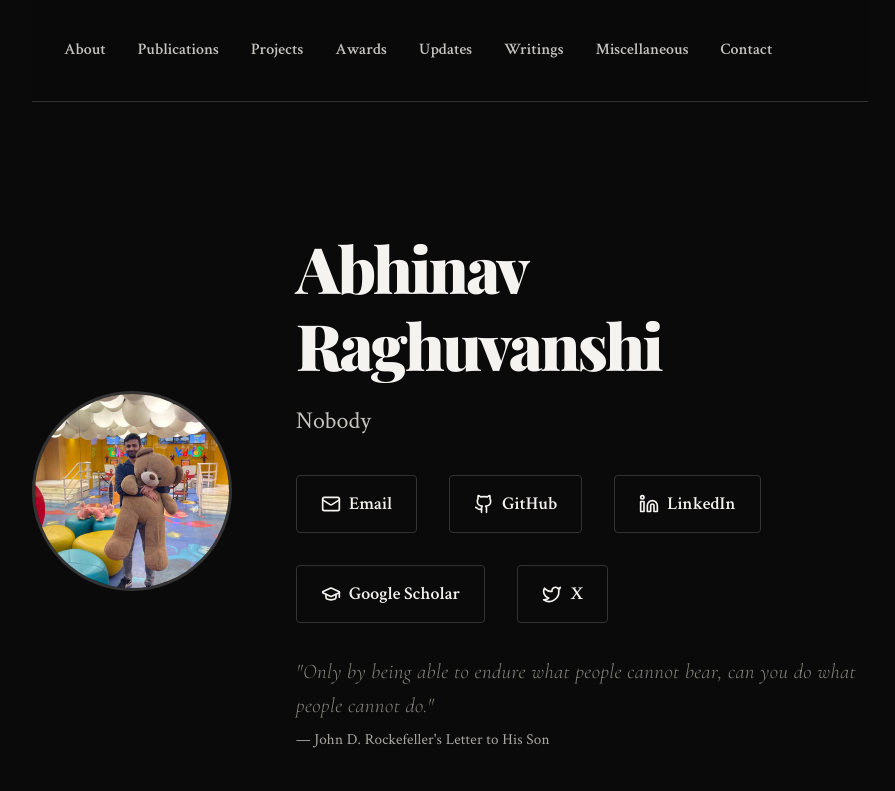
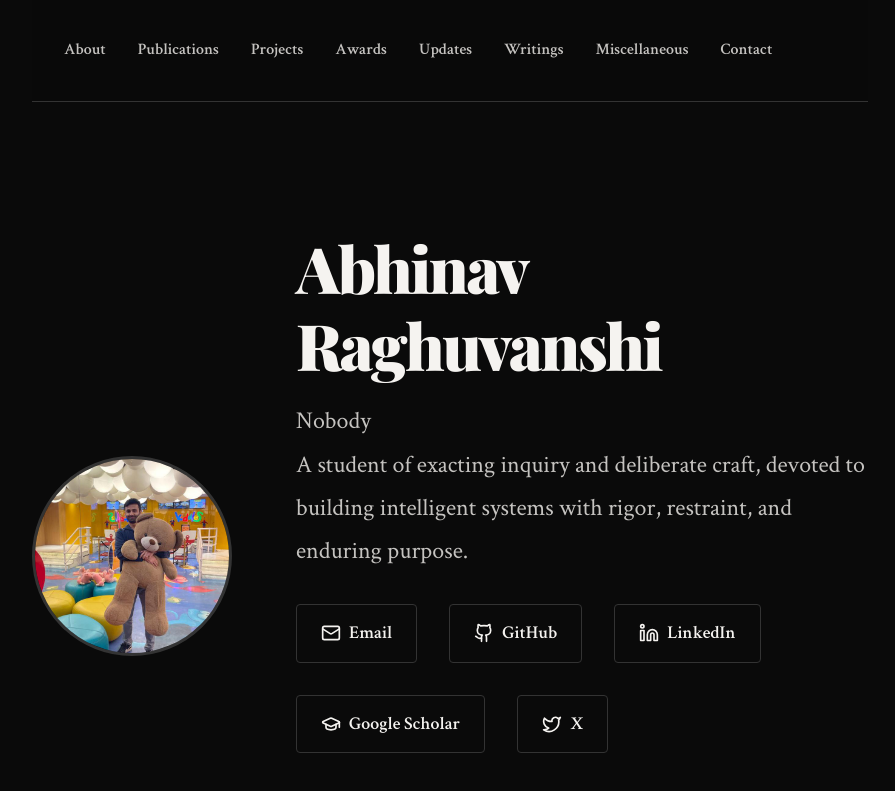
Before and after one commit to abhinavr11/abhinavr11.github.io, a React (Create React App) app in the folder frontend/: page / in a window 1280 px wide. Shown: the top 791 px of the page, without its empty margins (190-1085 px from the left). Built offline with nearby package versions, Linux system fonts and the light colour scheme.

Commit message:
added ack article

```diff
--- a/frontend/src/mock.js
+++ b/frontend/src/mock.js
@@ -246,7 +246,7 @@ ack: {
 I would also like to dedicate the work to my family and all of my friends at IITB, without whom there is no light even on the brightest day. I would like to extend special thanks to my friends Anirudh, Siddhesh, Kaustubh, Kushal, Lakshya, Saurabh, Akshat and Pranav for making me realise that some things in life are more important than others.
 
 Life has been good in the beautiful city of Mumbai, as I write this I don't know where the next phase of my life would be, but I hope it is filled with highs and lows and everything that makes me feel alive, and everything I could one day look back to with a smile.`
-    }
+    },
   },
 
   skills: {
--- a/frontend/src/pages/Home.jsx
+++ b/frontend/src/pages/Home.jsx
@@ -61,7 +61,11 @@ const Home = () => {
           </div>
           <div className="hero-text">
             <h1 className="hero-title">{portfolioData.personal.name}</h1>
-            <p className="hero-subtitle">{portfolioData.personal.title}</p>
+            <p className="hero-subtitle">
+              {portfolioData.personal.title}
+              <br />
+              A student of exacting inquiry and deliberate craft, devoted to building intelligent systems with rigor, restraint, and enduring purpose.
+            </p>
             <div className="hero-links">
               <a href={`mailto:${portfolioData.personal.email}`} className="hero-link">
                 <Mail size={20} />
--- a/frontend/src/pages/Writings.jsx
+++ b/frontend/src/pages/Writings.jsx
@@ -21,7 +21,7 @@ const Writings = () => {
       <section className="hero-section writings-hero">
         <div className="hero-content">
           <h1 className="hero-title">Writings</h1>
-          <p className="hero-subtitle">Thoughts on research, technology, and life</p>
+          <p className="hero-subtitle">I write what comes to my mind. I sincerely apologise if for any factual error I make in any of my writings. Please accept my apologies for any unkownigly caused inconvience for whatever reason.</p>
         </div>
       </section>
 
```
